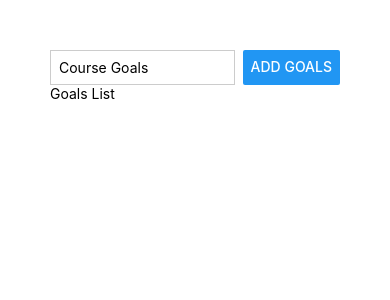
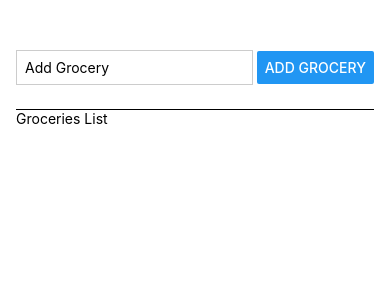
Before and after one commit to PadmaRajpersonalrepo/ReactNativewithExpo, a React Native app: screen / in a window 390 px wide. Shown: the top 300 px of the page. Built offline with nearby package versions, Linux system fonts and the light colour scheme.

Commit message:
modified changes

```diff
--- a/App.js
+++ b/App.js
@@ -4,11 +4,11 @@ export default function App() {
   return (
     <View style={styles.appContainer}>
       <View style={styles.inputContainer}>
-        <TextInput style={styles.textInput} placeholder="Course Goals" />
-        <Button title="Add Goals" />
+        <TextInput style={styles.textInput} placeholder="Add Grocery" />
+        <Button title="Add Grocery" />
       </View>
-      <View>
-        <Text>Goals List</Text>
+      <View style={styles.groceryContainer}>
+        <Text>Groceries List</Text>
       </View>
     </View>
   );
@@ -16,17 +16,26 @@ export default function App() {
 
 const styles = StyleSheet.create({
   appContainer: {
-    padding: 50,
+    flex: 1,
+    paddingTop: 50,
+    paddingHorizontal: 16,
   },
   inputContainer: {
     flexDirection: "row",
     justifyContent: "space-between",
+    alignItems: "center",
+    paddingBottom: 24,
+    borderBottomWidth: 1,
+    borderBottomColor: "#ccccc",
   },
   textInput: {
     borderWidth: 1,
     borderColor: "#cccccc",
-    width: "80%",
-    marginRight: 8,
+    width: "70%",
+    marginRight: 4,
     padding: 8,
   },
+  groceryContainer: {
+    flex: 3,
+  },
 });
```
